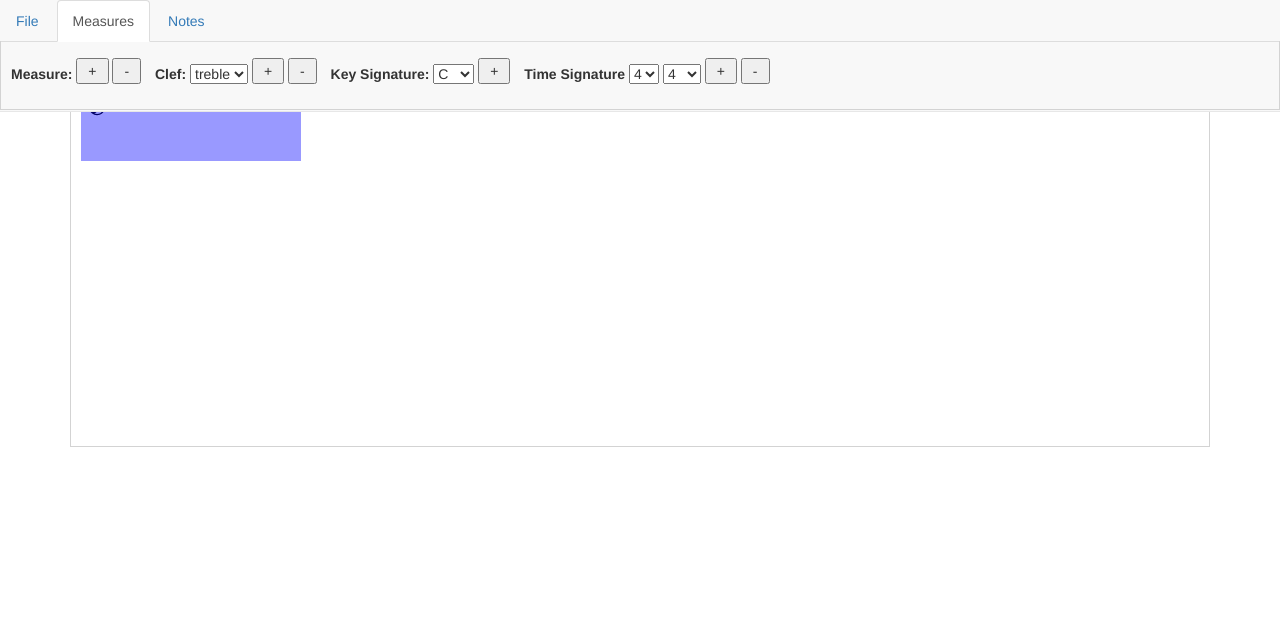
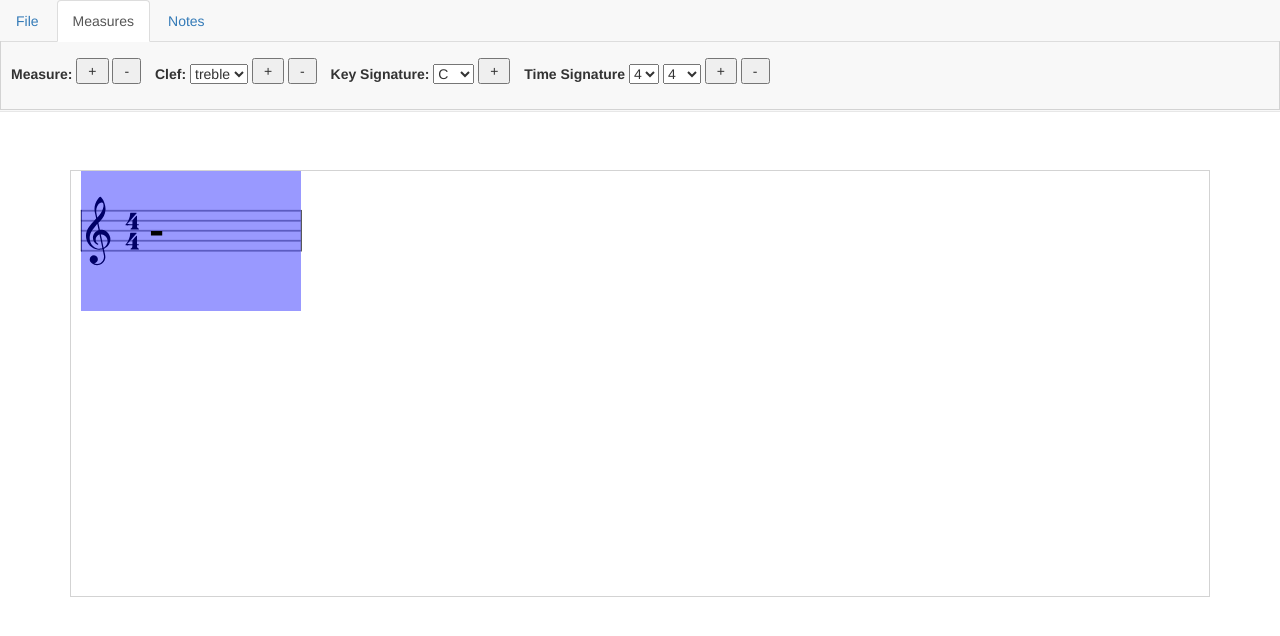
Before and after one commit to freetomik/freetomik.github.io, a plain HTML site: page index.html in a window 1280 px wide. Drawn offline with nearby package versions, Linux system fonts and the light colour scheme.

Commit message:
css updated

```diff
--- a/style/style.css
+++ b/style/style.css
@@ -1,9 +1,14 @@
+body {
+	padding-top: 150px;
+}
 h1 {
 	margin: 40px 0;
 }
 #canvas-wrapper {
-	overflow-y:auto;
+	/*overflow-y:auto;*/
+	overflow-y:visible;
 	overflow-x:visible;
+	/*overflow-x:scroll;*/
 	border:1px solid lightgray;
 }
 .tool-section {
```
